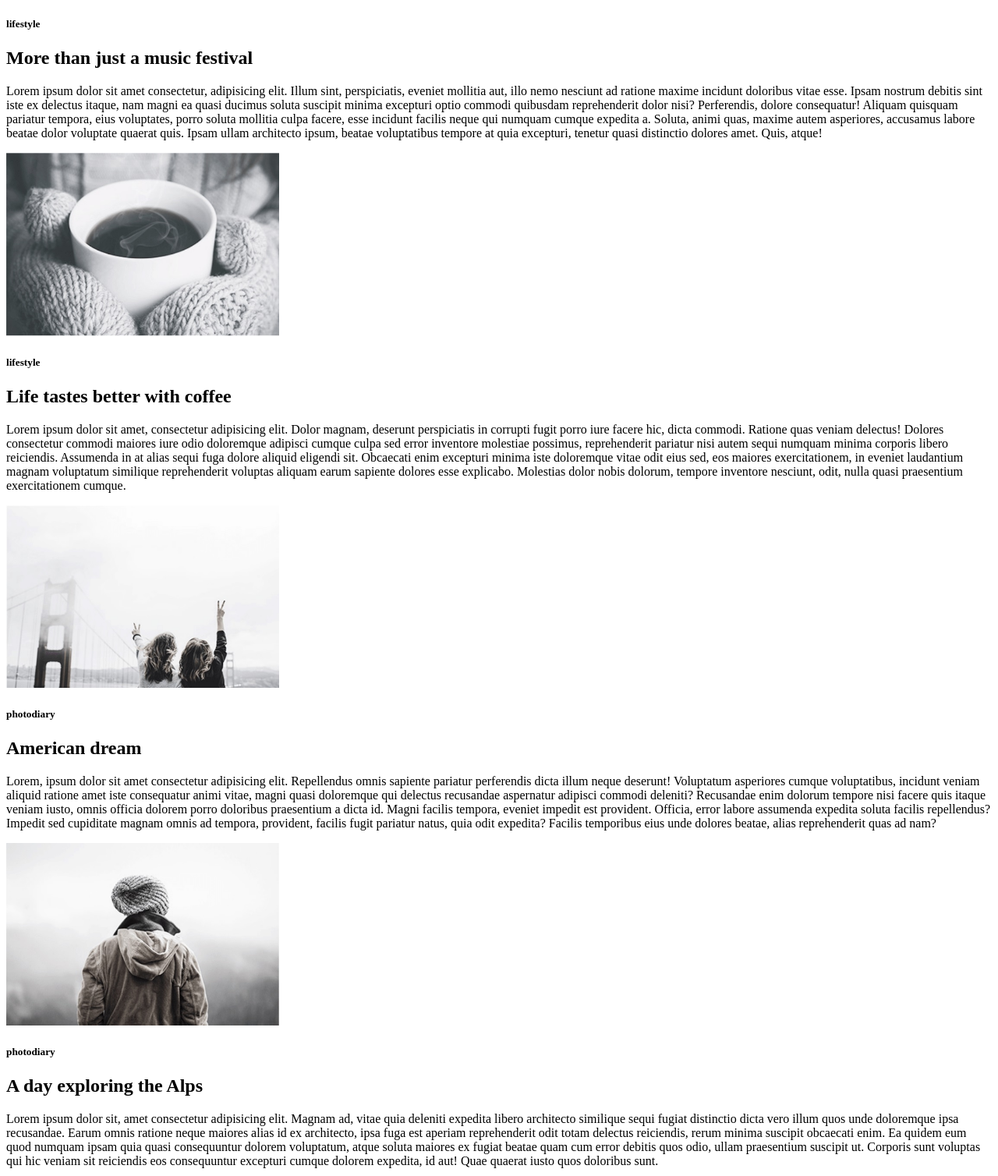
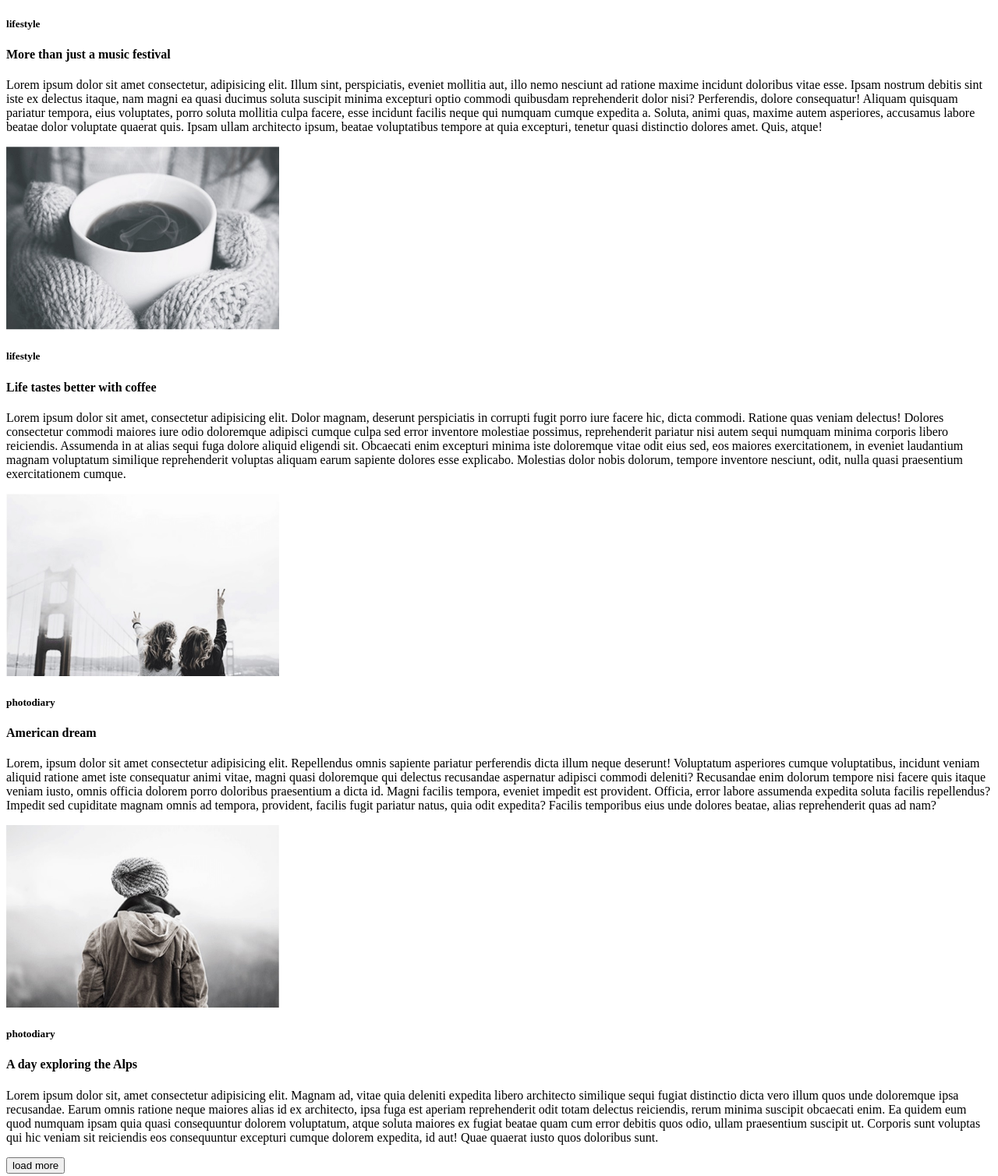
Before and after one commit to FlayGool/goit-fe-course, a plain HTML site: page module-01/index.html in a window 1280 px wide. Shown: the part 341-1849 px from the top of the page at 78% size. Drawn offline with Linux system fonts and the light colour scheme.

Commit message:
pravki zagolovkov

```diff
--- a/module-01/index.html
+++ b/module-01/index.html
@@ -32,7 +32,7 @@
             <article>
                 <img src="img/img1.jpg" alt="festival" width="350">
                 <h5>lifestyle</h5>
-                <h2>More than just a music festival</h2>
+                <h4>More than just a music festival</h4>
                 <p>Lorem ipsum dolor sit amet consectetur, adipisicing elit. Illum sint, perspiciatis, eveniet mollitia
                     aut,
                     illo
@@ -52,7 +52,7 @@
             <article>
                 <img src="img/img2.jpg" alt="coffee" width="350">
                 <h5>lifestyle</h5>
-                <h2>Life tastes better with coffee</h2>
+                <h4>Life tastes better with coffee</h4>
                 <p>Lorem ipsum dolor sit amet, consectetur adipisicing elit. Dolor magnam, deserunt perspiciatis in
                     corrupti
                     fugit
@@ -74,7 +74,7 @@
             <article>
                 <img src="img/img3.jpg" alt="dream" width="350">
                 <h5>photodiary</h5>
-                <h2>American dream</h2>
+                <h4>American dream</h4>
                 <p>Lorem, ipsum dolor sit amet consectetur adipisicing elit. Repellendus omnis sapiente pariatur
                     perferendis
                     dicta
@@ -97,7 +97,7 @@
             <article>
                 <img src="img/img4.jpg" alt="exploring" width="350">
                 <h5>photodiary</h5>
-                <h2>A day exploring the Alps</h2>
+                <h4>A day exploring the Alps</h4>
                 <p>Lorem ipsum dolor sit, amet consectetur adipisicing elit. Magnam ad, vitae quia deleniti expedita
                     libero
                     architecto similique sequi fugiat distinctio dicta vero illum quos unde doloremque ipsa recusandae.
```
